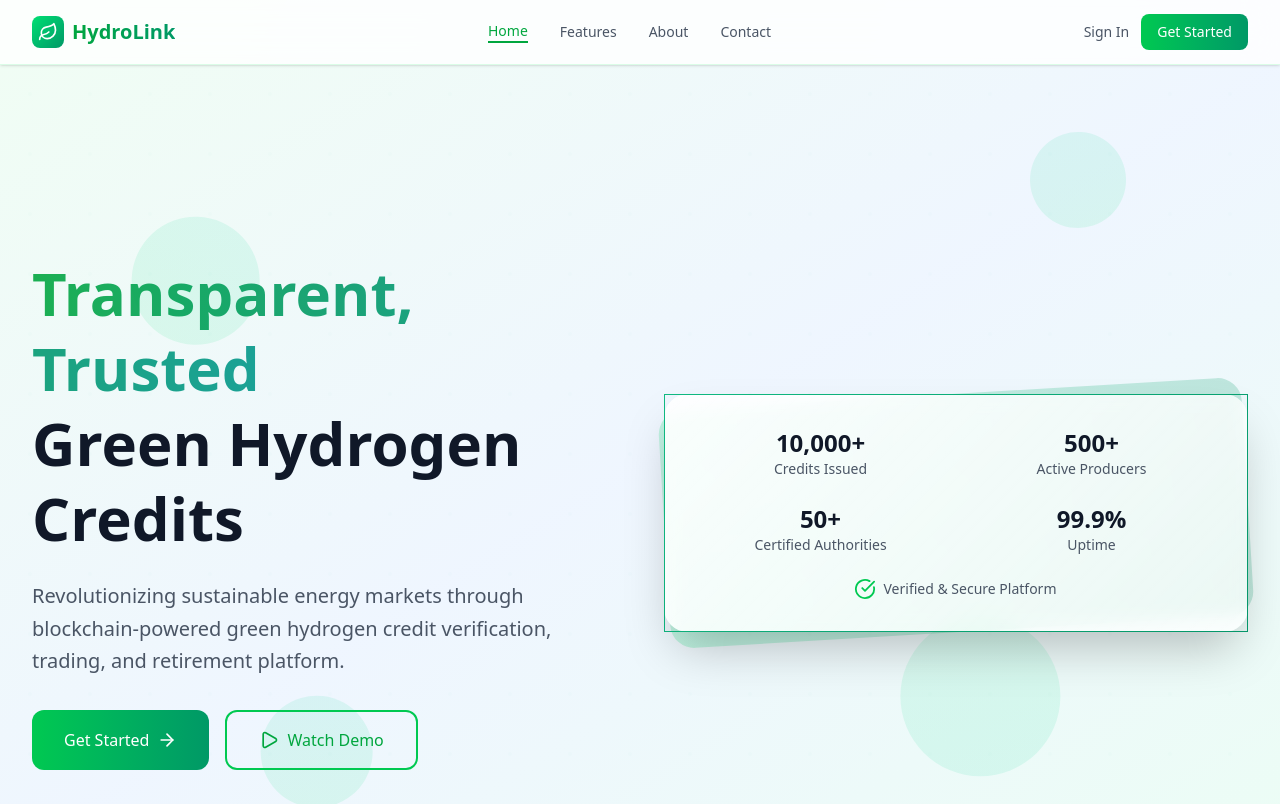
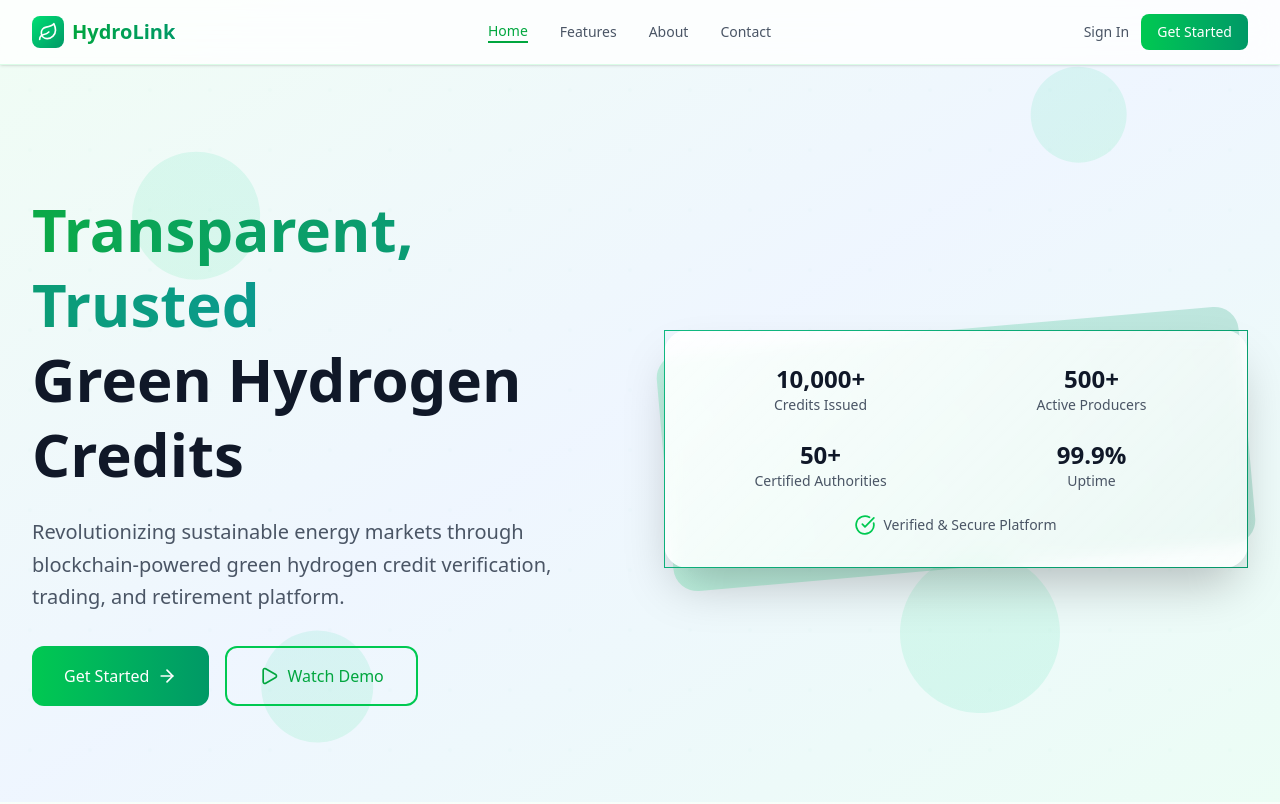
Before and after one commit to PR-ODINSON/HydroLink, a React (Vite) app in the folder client/: page / in a window 1280 px wide. Shown: the top 804 px of the page. Built offline with nearby package versions, Linux system fonts and the light colour scheme.

Commit message:
Done some other changes

```diff
--- a/client/src/App.jsx
+++ b/client/src/App.jsx
@@ -34,7 +34,7 @@
             </div>
           )}
           {isLandingPage && (
-            <main className="min-h-screen pt-16">
+            <main className="min-h-screen">
               {children}
             </main>
           )}
```
